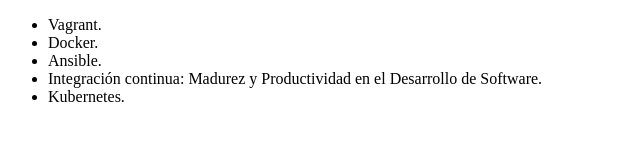
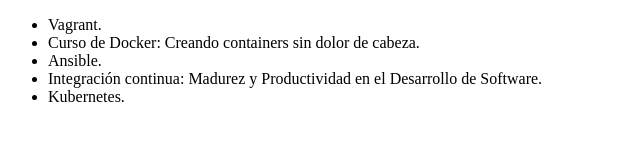
Before and after one commit to Sneider-09/alura, a plain HTML site: page index.html in a window 1280 px wide. Shown: the whole page, without its empty margins (0-640 px from the left). Drawn offline with Linux system fonts and the light colour scheme.

Commit message:
Actualizando nombre del curos de Docker

```diff
--- a/index.html
+++ b/index.html
@@ -7,7 +7,7 @@
 <body>
      <ul>
          <li> Vagrant. </li>
-         <li> Docker. </li>
+         <li> Curso de Docker: Creando containers sin dolor de cabeza.</li>
          <li> Ansible. </li>
          <li> Integración continua: Madurez y Productividad en el Desarrollo de Software. </li>
          <li>Kubernetes.</li>
```
